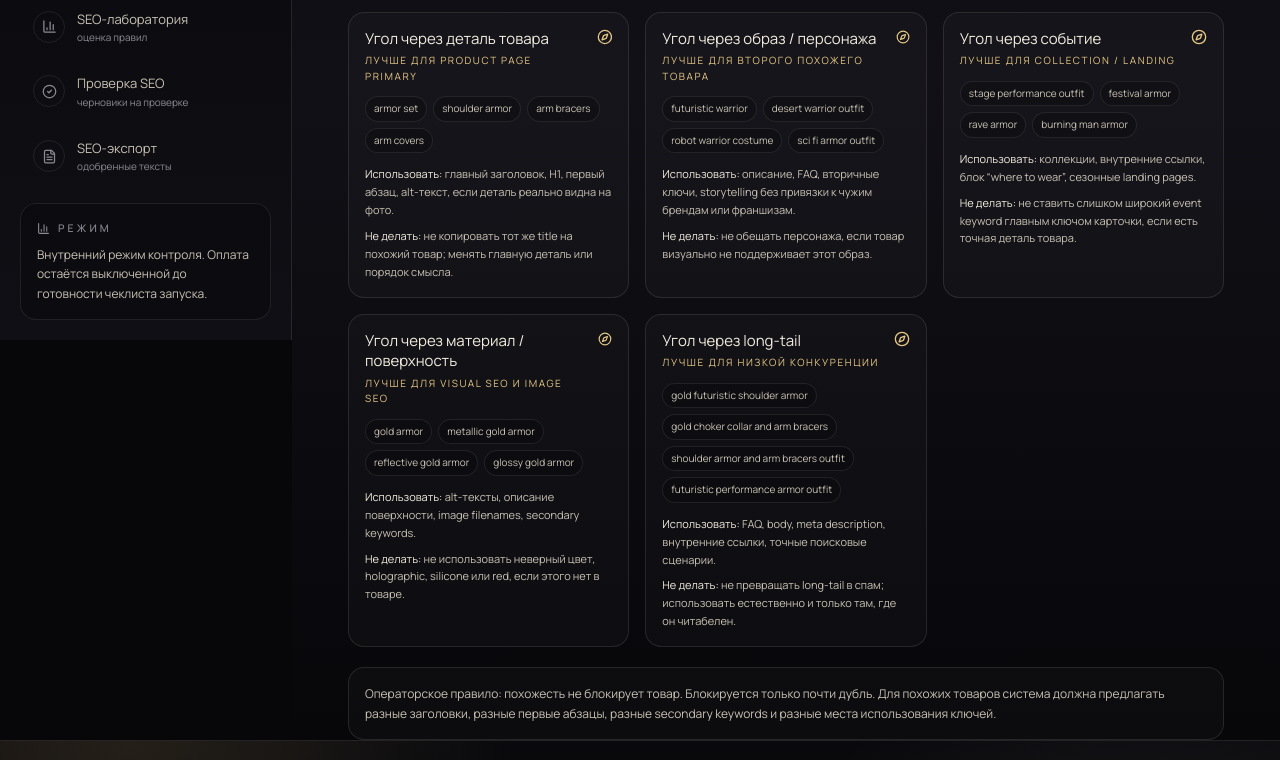
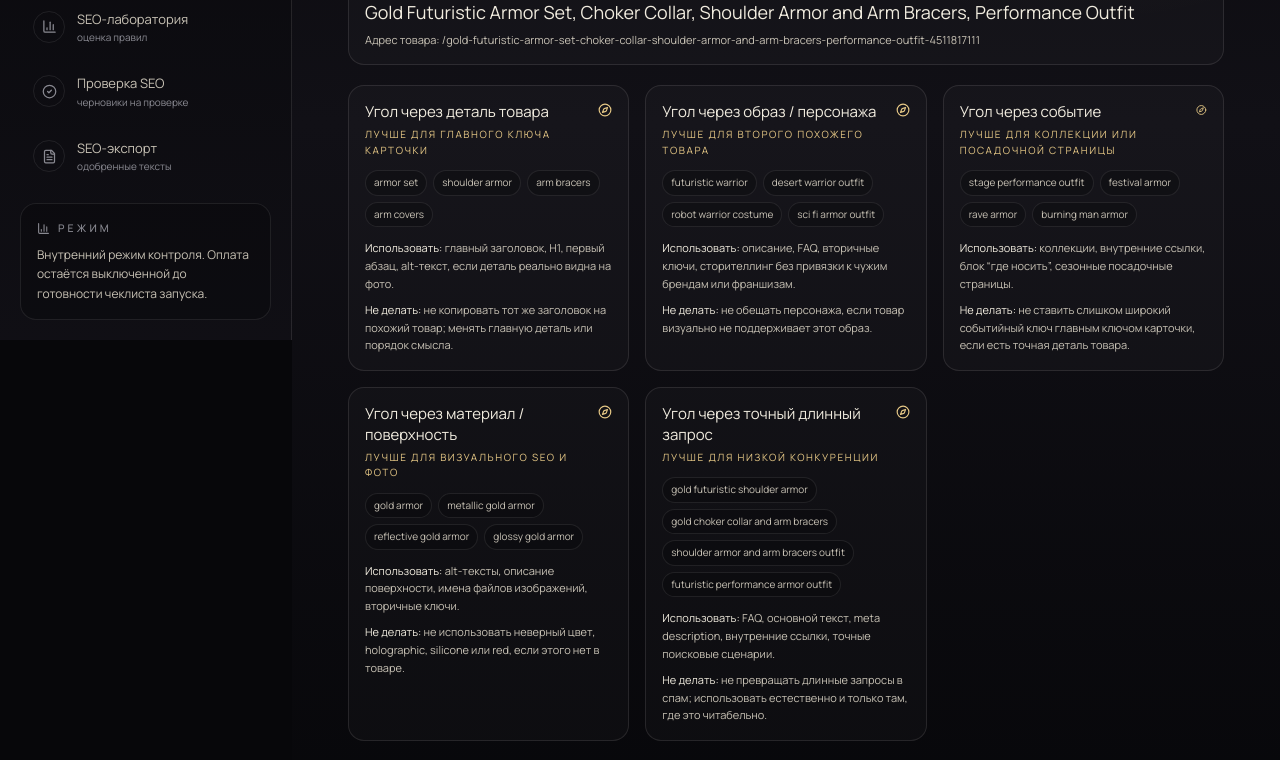
Before and after one commit to THEFEYA/feya-commerce, a Next.js app: page /admin/seo-engine/angle-advisor in a window 1280 px wide. Shown: the part 460-1220 px from the top of the page. Built offline with nearby package versions, Linux system fonts and the light colour scheme; no server answers; the database is empty; a web font is replaced by a local one.

Commit message:
fix: localize angle advisor operator labels

```diff
--- a/app/admin/seo-engine/angle-advisor/page.tsx
+++ b/app/admin/seo-engine/angle-advisor/page.tsx
@@ -68,38 +68,38 @@ export default async function SeoAngleAdvisorPage() {
   const angles = [
     {
       title: 'Угол через деталь товара',
-      role: 'лучше для product page primary',
+      role: 'лучше для главного ключа карточки',
       phrases: phrases(brief, 'components', ['shoulder armor', 'arm bracers', 'choker collar']),
       useFor: 'главный заголовок, H1, первый абзац, alt-текст, если деталь реально видна на фото.',
-      avoid: 'не копировать тот же title на похожий товар; менять главную деталь или порядок смысла.',
+      avoid: 'не копировать тот же заголовок на похожий товар; менять главную деталь или порядок смысла.',
     },
     {
       title: 'Угол через образ / персонажа',
       role: 'лучше для второго похожего товара',
       phrases: phrases(brief, 'persona', ['futuristic warrior', 'robot warrior costume', 'sci fi armor outfit']),
-      useFor: 'описание, FAQ, вторичные ключи, storytelling без привязки к чужим брендам или франшизам.',
+      useFor: 'описание, FAQ, вторичные ключи, сторителлинг без привязки к чужим брендам или франшизам.',
       avoid: 'не обещать персонажа, если товар визуально не поддерживает этот образ.',
     },
     {
       title: 'Угол через событие',
-      role: 'лучше для collection / landing',
+      role: 'лучше для коллекции или посадочной страницы',
       phrases: phrases(brief, 'event', ['stage performance outfit', 'festival armor', 'burning man armor']),
-      useFor: 'коллекции, внутренние ссылки, блок “where to wear”, сезонные landing pages.',
-      avoid: 'не ставить слишком широкий event keyword главным ключом карточки, если есть точная деталь товара.',
+      useFor: 'коллекции, внутренние ссылки, блок “где носить”, сезонные посадочные страницы.',
+      avoid: 'не ставить слишком широкий событийный ключ главным ключом карточки, если есть точная деталь товара.',
     },
     {
       title: 'Угол через материал / поверхность',
-      role: 'лучше для visual SEO и image SEO',
+      role: 'лучше для визуального SEO и фото',
       phrases: phrases(brief, 'material_color', ['gold armor', 'metallic gold armor', 'reflective gold armor']),
-      useFor: 'alt-тексты, описание поверхности, image filenames, secondary keywords.',
+      useFor: 'alt-тексты, описание поверхности, имена файлов изображений, вторичные ключи.',
       avoid: 'не использовать неверный цвет, holographic, silicone или red, если этого нет в товаре.',
     },
     {
-      title: 'Угол через long-tail',
+      title: 'Угол через точный длинный запрос',
       role: 'лучше для низкой конкуренции',
       phrases: phrases(brief, 'long_tail', ['gold futuristic shoulder armor', 'gold armor set for stage performance']),
-      useFor: 'FAQ, body, meta description, внутренние ссылки, точные поисковые сценарии.',
-      avoid: 'не превращать long-tail в спам; использовать естественно и только там, где он читабелен.',
+      useFor: 'FAQ, основной текст, meta description, внутренние ссылки, точные поисковые сценарии.',
+      avoid: 'не превращать длинные запросы в спам; использовать естественно и только там, где это читабельно.',
     },
   ];
 
@@ -109,9 +109,9 @@ export default async function SeoAngleAdvisorPage() {
         <div>
           <div className="eyebrow-gold mb-2">Админка · SEO · советник угла</div>
           <h1 className="font-tall text-bone leading-none" style={{ fontSize: 'clamp(34px,5vw,64px)' }}>Советник уникального угла</h1>
-          <p className="mt-3 max-w-3xl text-[13px] leading-relaxed text-[var(--bone-dim)]">Экран не запрещает похожие товары. Он помогает развести их по смыслу: один товар вести через деталь, второй через образ, третий через событие, четвёртый через материал или long-tail.</p>
+          <p className="mt-3 max-w-3xl text-[13px] leading-relaxed text-[var(--bone-dim)]">Экран не запрещает похожие товары. Он помогает развести их по смыслу: один товар вести через деталь, второй через образ, третий через событие, четвёртый через материал или точный длинный запрос.</p>
         </div>
-        <div className="flex flex-wrap gap-2"><Link href="/admin/seo-engine/overlap-policy" className="btn-ghost">Политика похожести <ArrowUpRight size={13} /></Link><Link href="/admin/seo-engine/scoring/preview" className="btn-ghost">Preview scoring <ArrowUpRight size={13} /></Link></div>
+        <div className="flex flex-wrap gap-2"><Link href="/admin/seo-engine/overlap-policy" className="btn-ghost">Политика похожести <ArrowUpRight size={13} /></Link><Link href="/admin/seo-engine/scoring/preview" className="btn-ghost">Предпросмотр оценки <ArrowUpRight size={13} /></Link></div>
       </div>
 
       {warning || fallbackUsed ? <div className="mb-5 rounded-xl border border-[rgba(212,178,106,.30)] bg-[rgba(212,178,106,.07)] px-3 py-2 text-[12px] text-[var(--bone-dim)]">{warning || 'Включён защитный образец товара.'}</div> : null}
@@ -125,7 +125,7 @@ export default async function SeoAngleAdvisorPage() {
       <div className="grid md:grid-cols-2 xl:grid-cols-3 gap-4 mb-5">{angles.map((angle) => <AngleCard key={angle.title} {...angle} />)}</div>
 
       <div className="rounded-2xl border border-[rgba(216,214,211,.12)] bg-[rgba(255,255,255,.025)] p-4 text-[12px] leading-relaxed text-[var(--bone-dim)]">
-        Операторское правило: похожесть не блокирует товар. Блокируется только почти дубль. Для похожих товаров система должна предлагать разные заголовки, разные первые абзацы, разные secondary keywords и разные места использования ключей.
+        Операторское правило: похожесть не блокирует товар. Блокируется только почти дубль. Для похожих товаров система должна предлагать разные заголовки, разные первые абзацы, разные вторичные ключи и разные места использования ключей.
       </div>
     </section>
   </main>;
```
